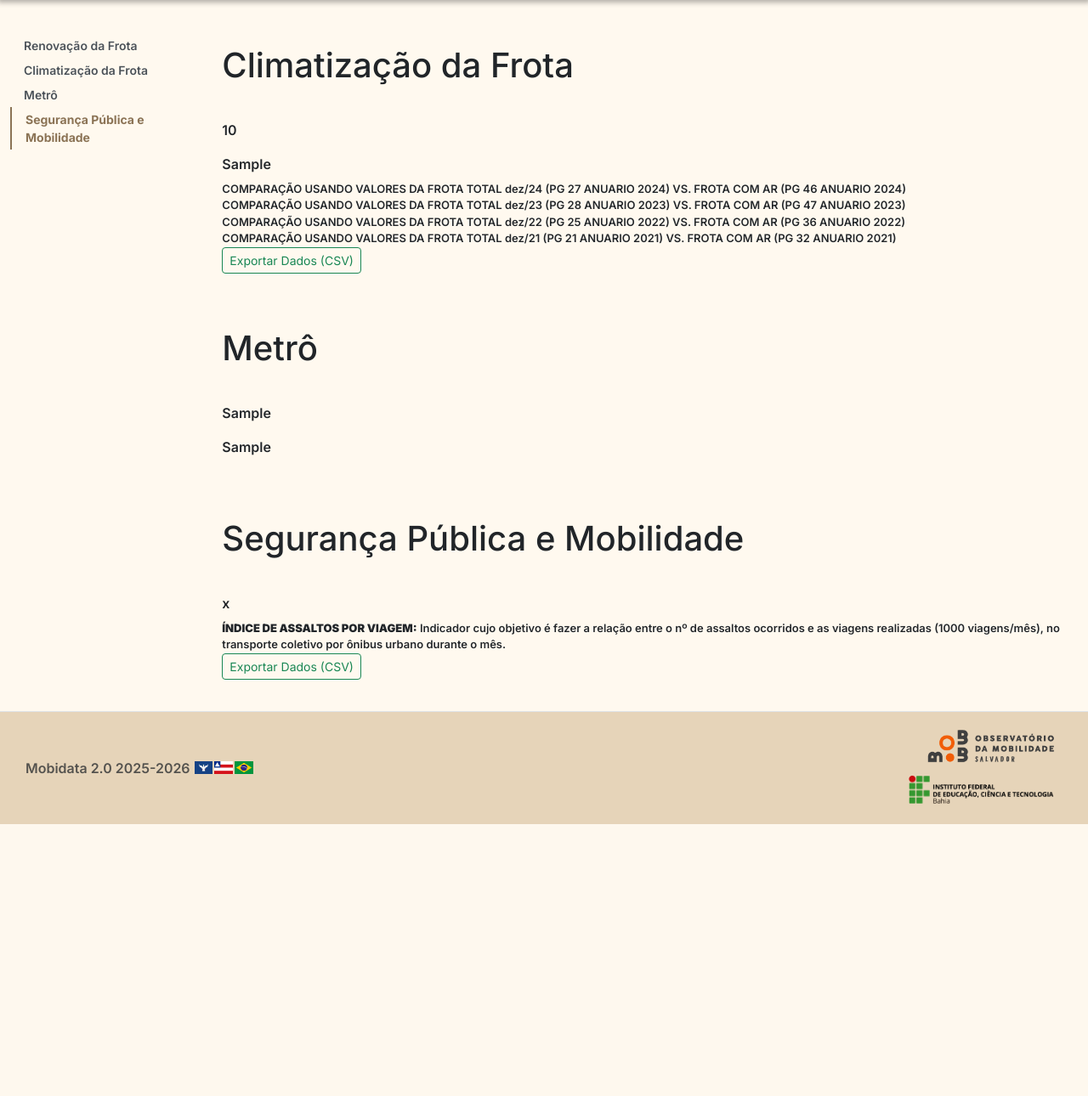
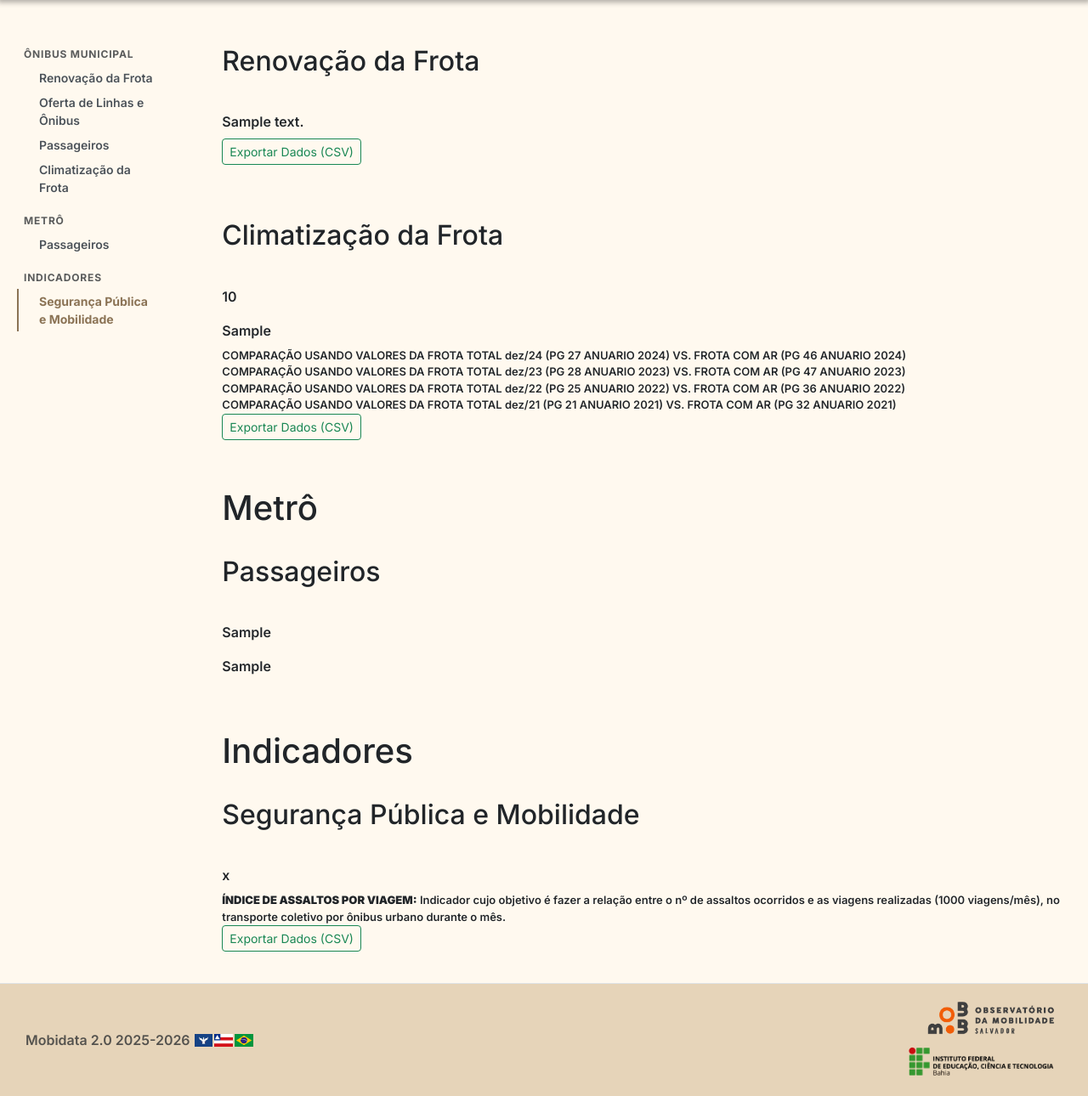
Before and after one commit to lucaslopez25/mobidata-2, a Django app: template mobidata2-app/dashboard/templates/home.html in a window 1280 px wide. Shown: the part 61-1351 px from the top of the page at 85% size. Before the commit the page ends 1031 px from the top, so only its background shows below. Run offline with Django 5.2, Linux system fonts and the light colour scheme; the template is opened without the code that fills it: most values are stand-ins (such as "Sample title", 1, 10 or a date in 2020); some libraries are stand-ins or nearby versions.

Commit message:
Move gráfico de renovação de frota para nova home, ajustes de sintaxe, nomes de funções e gráficos no back-end, ajustes estéticos menores no front-end

```diff
--- a/mobidata2-app/dashboard/charts_and_data/assaltos_por_viagem.py
+++ b/mobidata2-app/dashboard/charts_and_data/assaltos_por_viagem.py
@@ -1,8 +1,4 @@
-from django.shortcuts import render
-from django.template import loader
-from django.http import HttpResponse
-
-from dashboard.models import *
+from dashboard.models import IndiceAssaltosPorViagem
 
 import pandas # type: ignore
 import plotly.express as plotxp # type: ignore
--- a/mobidata2-app/dashboard/charts_and_data/climatizacao_frota_por_consorcio.py
+++ b/mobidata2-app/dashboard/charts_and_data/climatizacao_frota_por_consorcio.py
@@ -1,8 +1,4 @@
-from django.shortcuts import render
-from django.template import loader
-from django.http import HttpResponse
-
-from dashboard.models import *
+from dashboard.models import ArCondicionadoStco
 
 import pandas # type: ignore
 import plotly.graph_objects as go
--- a/mobidata2-app/dashboard/charts_and_data/climatizacao_frota_total.py
+++ b/mobidata2-app/dashboard/charts_and_data/climatizacao_frota_total.py
@@ -1,8 +1,4 @@
-from django.shortcuts import render
-from django.template import loader
-from django.http import HttpResponse
-
-from dashboard.models import *
+from dashboard.models import ArCondicionadoStco
 
 import pandas # type: ignore
 import plotly.graph_objects as go
--- a/mobidata2-app/dashboard/charts_and_data/metro_pax_transportados_por_ano.py
+++ b/mobidata2-app/dashboard/charts_and_data/metro_pax_transportados_por_ano.py
@@ -1,8 +1,4 @@
-from django.shortcuts import render
-from django.template import loader
-from django.http import HttpResponse
-
-from dashboard.models import *
+from dashboard.models import HistoricoPassageirosTransportadosMetroAno
 
 import pandas # type: ignore
 import plotly.express as plotxp # type: ignore
--- a/mobidata2-app/dashboard/templates/aspectos-economicos.html
+++ b/mobidata2-app/dashboard/templates/aspectos-economicos.html
@@ -3,7 +3,6 @@
 {% block content %}
 <main>
     <div class="container">
-        {% include 'toolbar.html' %}
         <div class="row">
             {% if grafico_indicadores_financeiros_stco %}
                 <div class="grafico">
--- a/mobidata2-app/dashboard/templates/dash-taxis.html
+++ b/mobidata2-app/dashboard/templates/dash-taxis.html
@@ -4,7 +4,6 @@
 {% block content %}
 <main>
     <div class="container">
-        {% include 'toolbar.html' %}
         <div class="row">
             {% if grafico_frota_taxis %}
                 <div class="grafico">
--- a/mobidata2-app/dashboard/templates/home.html
+++ b/mobidata2-app/dashboard/templates/home.html
@@ -39,19 +39,61 @@
             <aside class="col-md-3 col-lg-2">
                 <nav id="sidebar-nav" class="sticky-top" style="top: 100px;">
                     <ul class="nav flex-column small">
+                        <li class="nav-item mt-3 mb-1">
+                            <span class="text-uppercase fw-bold text-muted" style="font-size: 0.75rem; padding: 0 1rem;">
+                                Ônibus Municipal
+                            </span>
+                        </li>
                         <li class="nav-item">
-                            <a class="nav-link py-1" href="#renovacao-da-frota">Renovação da Frota</a>
-                            <a class="nav-link py-1" href="#climatizacao-da-frota">Climatização da Frota</a>
-                            <a class="nav-link py-1" href="#metro">Metrô</a>
-                            <a class="nav-link py-1" href="#seguranca-publica">Segurança Pública e Mobilidade</a>
+                            <a class="nav-link py-1 ps-4" href="#renovacao-da-frota">Renovação da Frota</a>
+                            <a class="nav-link py-1 ps-4" href="#oferta-onibus">Oferta de Linhas e Ônibus</a>
+                            <a class="nav-link py-1 ps-4" href="#passageiros">Passageiros</a>
+                            <a class="nav-link py-1 ps-4" href="#climatizacao-da-frota">Climatização da Frota</a>
+                        </li>
+                        <li class="nav-item mt-3 mb-1">
+                            <span class="text-uppercase fw-bold text-muted" style="font-size: 0.75rem; padding: 0 1rem;">
+                                Metrô
+                            </span>
+                        </li>
+                        <li class="nav-item">
+                            <a class="nav-link py-1 ps-4" href="#passageiros-metro">Passageiros</a>
+                        </li>
+                        <li class="nav-item mt-3 mb-1">
+                            <span class="text-uppercase fw-bold text-muted" style="font-size: 0.75rem; padding: 0 1rem;">
+                                Indicadores
+                            </span>
+                        </li>
+                        <li class="nav-item">
+                            <a class="nav-link py-1 ps-4" href="#seguranca-publica">Segurança Pública e Mobilidade</a>
                         </li>
                     </ul>
                 </nav>
             </aside>
             <main class="col-md-9 col-lg-10 ps-md-5">
+                <section id="renovacao-da-frota" class="py-4">
+                    <div class="d-flex justify-content-between flex-wrap flex-md-nowrap align-items-center pt-3 pb-2 mb-3">
+                        <h2>Renovação da Frota</h2>
+                    </div>
+                    <div class="row">
+                        {% if grafico_aquisicoes_onibus_novos_por_ano %}
+                        <div class="grafico">
+                            {{ grafico_aquisicoes_onibus_novos_por_ano|safe }}
+                        </div>
+                        <div>
+                            <a href="{% url 'exportar_csv' 'fdo_stco_veiculos_novos_por_ano' %}" class="btn btn-outline-success btn-sm">
+                                <i class="fas fa-download"></i> Exportar Dados (CSV)
+                            </a>
+                        </div>
+                        {% else %}
+                        <div class="alert alert-warning">
+                            Nenhum dado disponível de grafico_aquisicoes_onibus_novos_por_ano.
+                        </div>
+                        {% endif %}
+                    </div>
+                </section>
                 <section id="climatizacao-da-frota" class="py-4">
                     <div class="d-flex justify-content-between flex-wrap flex-md-nowrap align-items-center pt-3 pb-2 mb-3">
-                        <h1>Climatização da Frota</h1>
+                        <h2>Climatização da Frota</h2>
                     </div>
                     <div class="row">
                         {% if grafico_climatizacao_frota_total %}
@@ -91,9 +133,12 @@
                         </a>
                     </div>
                 </section>
-                <section id="metro" class="py-4">
+                <section id="passageiros-metro" class="py-4">
+                    <div class="d-flex justify-content-between flex-wrap flex-md-nowrap align-items-center pt-2 pb-2">
+                        <h1>Metrô</h1>
+                    </div>
                     <div class="d-flex justify-content-between flex-wrap flex-md-nowrap align-items-center pt-3 pb-2 mb-3">
-                        <h1>Metrô</h1>
+                        <h2>Passageiros</h2>
                     </div>
                     <div class="row">
                         {% if grafico_metro_pax_transportados_por_ano %}
@@ -119,8 +164,11 @@
                     </div>
                 </section>
                 <section id="seguranca-publica" class="py-4">
+                    <div class="d-flex justify-content-between flex-wrap flex-md-nowrap align-items-center pt-2 pb-2">
+                        <h1>Indicadores</h1>
+                    </div>
                     <div class="d-flex justify-content-between flex-wrap flex-md-nowrap align-items-center pt-3 pb-2 mb-3">
-                        <h1>Segurança Pública e Mobilidade</h1>
+                        <h2>Segurança Pública e Mobilidade</h2>
                     </div>
                     <div class="row">
                         {% if grafico_assaltos_por_viagem %}
--- a/mobidata2-app/dashboard/templates/stco/climatizacao-frota.html
+++ b/mobidata2-app/dashboard/templates/stco/climatizacao-frota.html
@@ -3,7 +3,6 @@
 {% block content %}
 <main>
     <div class="container">
-        {% include 'toolbar.html' %}
         <div class="row">
             {% if fig_total %}
             <div class="grafico">
--- a/mobidata2-app/dashboard/templates/stco/dados-operacionais.html
+++ b/mobidata2-app/dashboard/templates/stco/dados-operacionais.html
@@ -3,7 +3,6 @@
 {% block content %}
 <main>
     <div class="container">
-        {% include 'toolbar.html' %}
         <div class="row">
             {% if grafico_corredores_comparativo %}
                 <div class="grafico">
--- a/mobidata2-app/dashboard/templates/stco/frota-stco-geral.html
+++ b/mobidata2-app/dashboard/templates/stco/frota-stco-geral.html
@@ -3,7 +3,6 @@
 {% block content %}
 <main>
     <div class="container">
-        {% include 'toolbar.html' %}
         <div class="row">
             {% if grafico_historico %}
                 <div class="grafico">
@@ -20,7 +19,7 @@
                 </div>
             {% endif %}
         </div>
-        <div class="row">
+        <!-- <div class="row">
             {% if grafico_veiculos_novos_ano %}
                 <div class="grafico">
                     {{ grafico_veiculos_novos_ano|safe }}
@@ -35,7 +34,7 @@
                     Nenhum dado disponível de Veículos Novos Adquiridos por Ano.
                 </div>
             {% endif %}
-        </div>
+        </div>  -->
         <div class="row">
             {% if grafico_aquisicoes_novos %}
                 <div class="grafico">
--- a/mobidata2-app/dashboard/templates/toolbar.html
+++ /dev/null
@@ -1,3 +0,0 @@
-<div class="d-flex justify-content-between flex-wrap flex-md-nowrap align-items-center pt-3 pb-2 mb-3">
-    <h1>{{ titulo_da_pagina }}</h1>
-</div>
--- a/mobidata2-app/dashboard/views/home.py
+++ b/mobidata2-app/dashboard/views/home.py
@@ -1,8 +1,10 @@
 from django.shortcuts import render
 
-from dashboard.charts_and_data import climatizacao_frota_total, climatizacao_frota_por_consorcio, assaltos_por_viagem, metro_pax_transportados_por_ano, metro_pax_transportados_por_mes
+from dashboard.charts_and_data import climatizacao_frota_total, climatizacao_frota_por_consorcio, assaltos_por_viagem, metro_pax_transportados_por_ano, metro_pax_transportados_por_mes, aquisicoes_onibus_novos_por_ano
 
 def home(request):
+    grafico_aquisicoes_onibus_novos_por_ano = aquisicoes_onibus_novos_por_ano.get_grafico_aquisicoes_onibus_novos_por_ano()
+
     grafico_climatizacao_frota_total = climatizacao_frota_total.get_climatizacao_frota_total()
     grafico_climatizacao_frota_por_consorcio = climatizacao_frota_por_consorcio.get_climatizacao_frota_por_consorcio()
 
@@ -12,6 +14,8 @@ def home(request):
     grafico_assaltos_por_viagem = assaltos_por_viagem.get_assaltos_por_viagem()
 
     context = {
+        'grafico_aquisicoes_onibus_novos_por_ano': grafico_aquisicoes_onibus_novos_por_ano.to_html(full_html=False),
+
         'grafico_climatizacao_frota_total': grafico_climatizacao_frota_total.to_html(full_html=False),
         'grafico_climatizacao_frota_por_consorcio': grafico_climatizacao_frota_por_consorcio.to_html(full_html=False),
 
--- a/mobidata2-app/static/css/estilo.css
+++ b/mobidata2-app/static/css/estilo.css
@@ -1,6 +1,6 @@
 html {
     scroll-behavior: smooth;
-    scroll-padding-top: 110px; /* Evita que o título fique sob a navbar fixa */
+    scroll-padding-top: 110px;
 }
 
 body {
@@ -8,12 +8,6 @@ body {
     font-family: "Inter", sans-serif;
     font-weight: 580;
     background-color:#FFF9EF;
-}
-
-.mobidata-link-top-navbar {
-    color: #102656 !important;
-    font-weight: 680 !important;
-    font-size: large !important;
 }
 
 #wrapper {
@@ -34,15 +28,24 @@ body {
 
 #sidebar-nav .nav-link.active {
     font-weight: bold;
+    background-color: transparent;
     color: #8b7355 !important;
     border-left: 2px solid #8b7355;
+    border-radius: 0;
 }
 
 #sidebar-nav .nav-link {
     color: #495057;
     transition: all 0.2s ease;
+    border-left: 2px solid transparent;
+    margin-left: 0.5rem;
 }
 
 #sidebar-nav .nav-link:hover {
     background-color: rgba(139, 115, 85, 0.1);
 }
+
+.text-uppercase {
+    letter-spacing: 0.05rem;
+    display: block;
+}
```
Also changed, not shown: mobidata2-app/dashboard/charts_and_data/__init__.py (+8 -0 lines), mobidata2-app/dashboard/charts_and_data/aquisicoes_onibus_novos_por_ano.py (added, +34 -0 lines), mobidata2-app/dashboard/templates/base.html (+5 -5 lines), mobidata2-app/dashboard/templates/indicadores-desempenho.html (deleted, +0 -28 lines), mobidata2-app/dashboard/views/frota_de_onibus_stco.py (+22 -23 lines).
